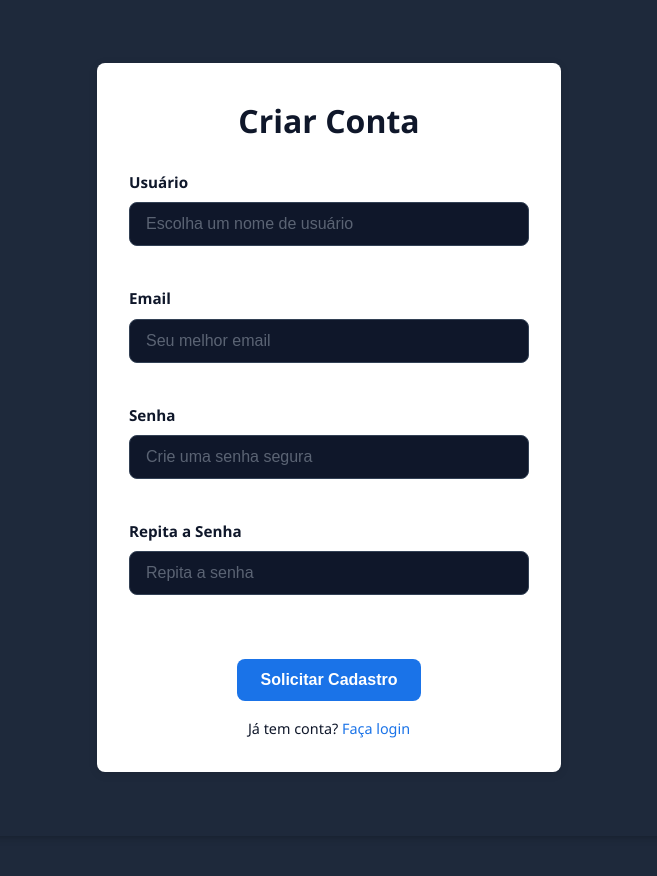
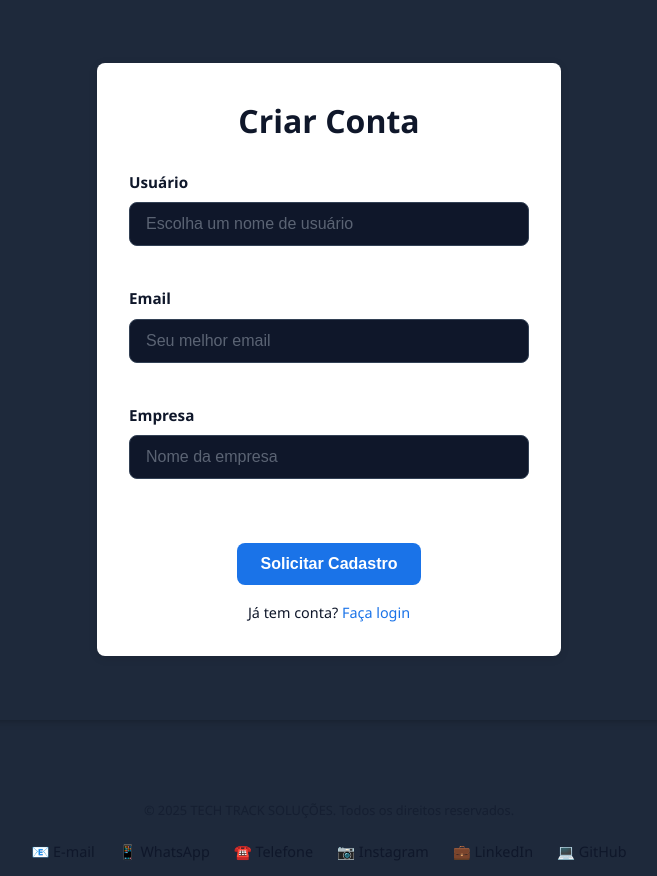
Before and after one commit to ttsolucoes/site_ttsolucoes, a Flask app: page /register in a window 1280 px wide. Shown: the part 230-1106 px from the top of the page, without its empty margins (311-968 px from the left). Run offline with Flask 3, Linux system fonts and the light colour scheme; some libraries are stand-ins or nearby versions.

Commit message:
atualizar criacao de users

```diff
--- a/app/routes/contas.py
+++ b/app/routes/contas.py
@@ -43,11 +43,11 @@ class RegistrationForm(FlaskForm):
         validators.Email(),
         validators.DataRequired()
     ])
-    password = PasswordField('Senha', [
+    empresa = StringField('Empresa', [
         validators.DataRequired(),
-        validators.EqualTo('confirm', message='Senhas devem ser iguais')
+        validators.Length(min=2)
     ])
-    confirm = PasswordField('Repita a Senha')
+
 
 class RecoveryForm(FlaskForm):
     email_or_username = StringField('Email ou Usuário', [
@@ -58,7 +58,6 @@ class RecoveryForm(FlaskForm):
 
 @app.route('/register', methods=['GET', 'POST'])
 def register():
-
     from utils import criar_usuario_public
 
     form = RegistrationForm()
@@ -66,27 +65,25 @@ def register():
         new_user = {
             'username': form.username.data,
             'email': form.email.data,
-            'password': form.password.data,
+            'empresa': form.empresa.data,
             'status': 'pending'
         }
-        criar_usuario_public(form.username.data, form.password.data, form.email.data)
+        criar_usuario_public(
+            username=form.username.data,
+            senha="12345678",
+            email=form.email.data,
+            empresa=form.empresa.data
+        )
+
         assunto = "Cadastro recebido"
         corpo = f'''
-<p>Olá, {form.username.data} .</p>
-
-<p>Estamos entrando em contato para informar que recebemos sua solicitação de criação de conta em nossa plataforma. Nosso time de suporte está avaliando sua solicitação e iremos aprovar assim que possível.</p>
-
-<p>Caso não tenha solicitado, favor entre em contato conosco:</p>
-
+<p>Olá, {form.username.data}.</p>
+<p>Recebemos sua solicitação de criação de conta. Nossa equipe irá avaliá-la em breve.</p>
+<p>Caso não tenha solicitado, entre em contato conosco pelos canais abaixo:</p>
 <p>- Plataforma: https://site-ttsolucoes.onrender.com/recovery </p>
-
 <p>- Whatsapp: https://wa.me/5527997516005</p>
-
 <p>- Ligação: +55 (27) 9 9751-6005</p>
-
 <p>Ou simplesmente responda esse e-mail.</p>
-
-<p>Estamos gratos pela sua atenção e solicitação.</p>
 -----
 </br>
 <small>Atenciosamente, equipe <strong>TT SOLUÇÕES</strong></small>
@@ -94,10 +91,10 @@ def register():
 <small>Transformação técnico-digital para empresas que ainda fazem milagre com planilha.</small>
 </br>
 <img src="https://lh3.googleusercontent.com/d/1W1llr4gNibdJwsGX11dj2jspIt633yWX" width="96" height="96" alt="Logo TT Soluções">
-
         '''
         enviar_email(form.email.data, assunto, corpo)
         return render_template('pages/public/conta_criada.html', novos=new_user)
+
     return render_template('pages/public/criar_conta.html', form=form)
 
 @app.route('/recovery', methods=['GET', 'POST'])
--- a/app/routes/gerenciar.py
+++ b/app/routes/gerenciar.py
@@ -156,6 +156,7 @@ def aprovar_novo_usuario(id_solicitacao):
         criar_usuario(
             username=user['username'],
             email=user['email'],
+            empresa=user['empresa'],
             senha='123456',
             cargo='user'
         )
--- a/app/templates/macros/tables.jinja2
+++ b/app/templates/macros/tables.jinja2
@@ -5,6 +5,7 @@
             <th>Usuário</th>
             <th>Email</th>
             {% if tipo == 'internos' %}
+                <th>Empresa</th>
                 <th>Cargo</th>
                 <th>Senha</th>
                 <th>Status</th>
@@ -24,6 +25,11 @@
                 <input type="text" class="email-input" value="{{ usuario.email }}">
                 {% else %}
                 {{ usuario.email }}
+                {% endif %}
+            </td>
+            <td>
+                {% if tipo == 'internos' %}
+                <input type="text" class="empresa-input" value="{{ usuario.empresa }}">
                 {% endif %}
             </td>
 
--- a/app/templates/pages/public/criar_conta.html
+++ b/app/templates/pages/public/criar_conta.html
@@ -16,8 +16,7 @@
 
         {{ render_field(form.username, placeholder="Escolha um nome de usuário") }}
         {{ render_field(form.email, placeholder="Seu melhor email") }}
-        {{ render_field(form.password, placeholder="Crie uma senha segura") }}
-        {{ render_field(form.confirm, placeholder="Repita a senha") }}
+        {{ render_field(form.empresa, placeholder="Nome da empresa") }}
 
         <div class="form-footer">
             {{ render_submit('Solicitar Cadastro') }}
@@ -30,5 +29,5 @@
 {% endblock %}
 
 {% block js %}
-<script src="{{ url_for('static', filename='js/modules/criar_conta.js') }}"></script>
+
 {% endblock %}
```
Also changed, not shown: utils/modules/usuarios/functions.py (+14 -10 lines).
